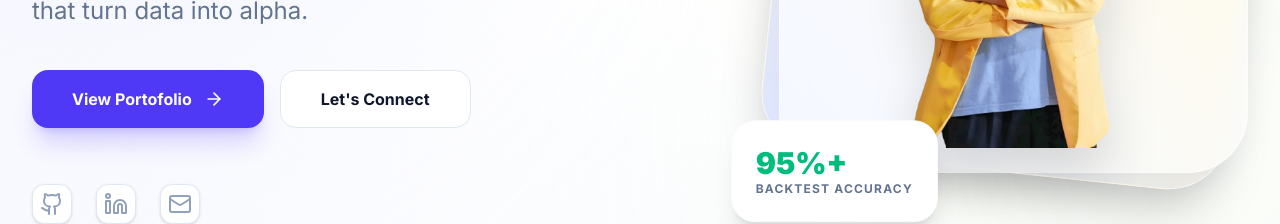
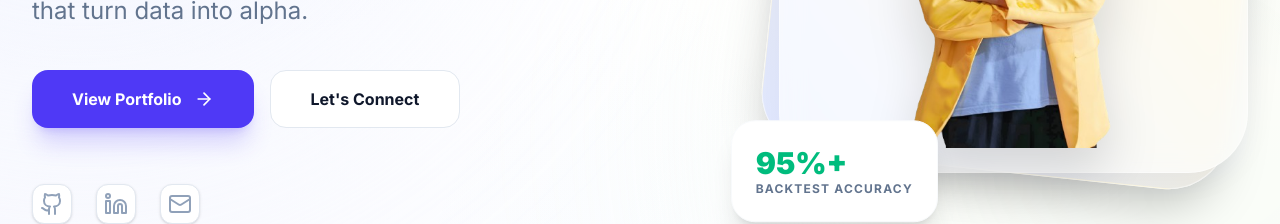
Before and after one commit to imanyunar/profile-website, a Next.js app in the folder profile-portfolio/: page / in a window 1280 px wide. Shown: the part 470-694 px from the top of the page. Built offline with nearby package versions, Linux system fonts and the light colour scheme.

Commit message:
feat: Implement initial homepage with hero, projects, and skills sections using Framer Motion and Lucide React.

```diff
--- a/profile-portfolio/app/page.tsx
+++ b/profile-portfolio/app/page.tsx
@@ -89,8 +89,8 @@ export default function Home() {
               </motion.div>
 
               <motion.div variants={fadeInUp} className="flex flex-wrap gap-4">
-                <Link href="#projects" className="px-10 py-4 bg-indigo-600 hover:bg-slate-900 text-white font-bold rounded-2xl shadow-xl shadow-indigo-600/20 transition-all hover:-translate-y-1 flex items-center gap-3 group">
-                  View Portofolio
+                <Link href="/portfolio" className="px-10 py-4 bg-indigo-600 hover:bg-slate-900 text-white font-bold rounded-2xl shadow-xl shadow-indigo-600/20 transition-all hover:-translate-y-1 flex items-center gap-3 group">
+                  View Portfolio
                   <ArrowRight className="w-5 h-5 group-hover:translate-x-1 transition-transform" />
                 </Link>
                 <Link href="/socials" className="px-10 py-4 bg-white border border-slate-200 text-slate-900 font-bold rounded-2xl hover:bg-slate-50 transition-all hover:-translate-y-1 flex items-center gap-3">
```
